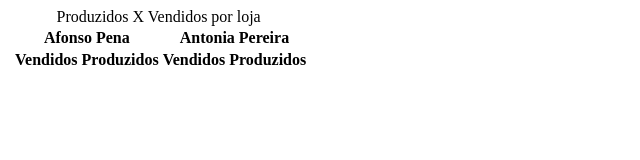
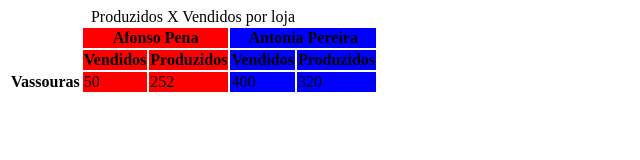
Before and after one commit to felipedev01/Reforcando-Conceitos-HTML, a plain HTML site: page tabelas_complexas.html in a window 1280 px wide. Shown: the whole page, without its empty margins (0-640 px from the left). Drawn offline with Linux system fonts and the light colour scheme.

Commit message:
Finalizada tabela complexa

```diff
--- a/tabelas_complexas.html
+++ b/tabelas_complexas.html
@@ -8,23 +8,39 @@
 </head>
 <body>
     <table>
+        <colgroup>
+        <col >
+        <col span="2" style="background-color: red"
+        >
+
+        <col span="2"style="background-color:blue;">
+        </colgroup>
         <caption>Produzidos X Vendidos por loja</caption>
 
         <thead>
            <tr>
             <th rowspan="2"> </th>
-            <th colspan="2">Afonso Pena</th>
-            <th colspan="2">Antonia Pereira</th>
+            <th colspan="2" scope="colgroup">Afonso Pena</th>
+            <th colspan="2" scope="colgroup">Antonia Pereira</th>
            </tr>
 
            <tr>
-            <th>Vendidos</th>
-            <th>Produzidos</th>
-            <th>Vendidos</th>
-            <th>Produzidos</th>
+            <th scope="col">Vendidos</th>
+            <th scope="col">Produzidos</th>
+            <th scope="col">Vendidos</th>
+            <th scope="col">Produzidos</th>
            </tr>
 
         </thead>
+        <tbody>
+            <tr>
+                <th scope="row">Vassouras</th>
+                <td >50</td>
+                <td>252</td>
+                <td>400</td>
+                <td>320</td>
+            </tr>
+        </tbody>
 
     </table>
 
```
